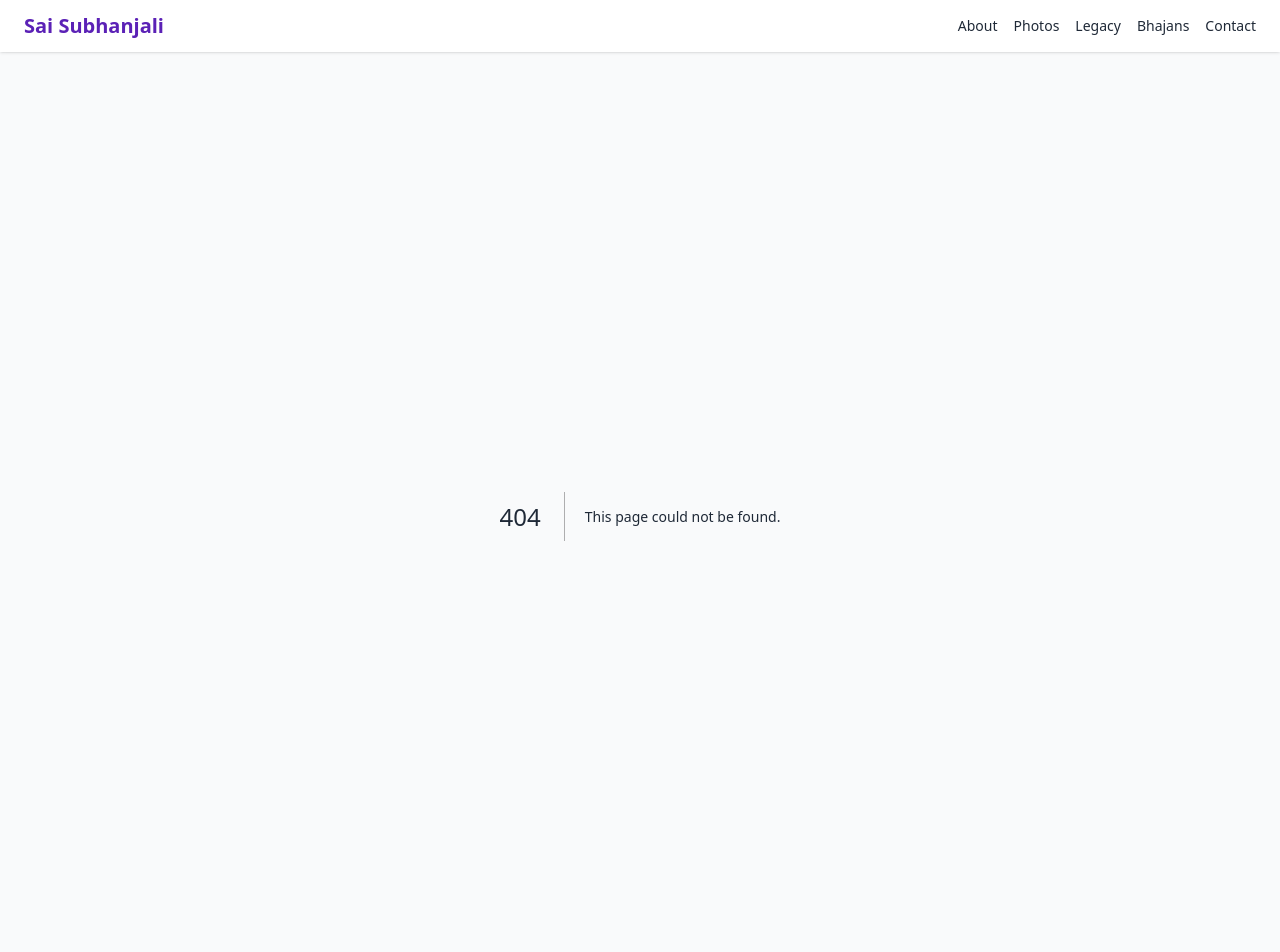
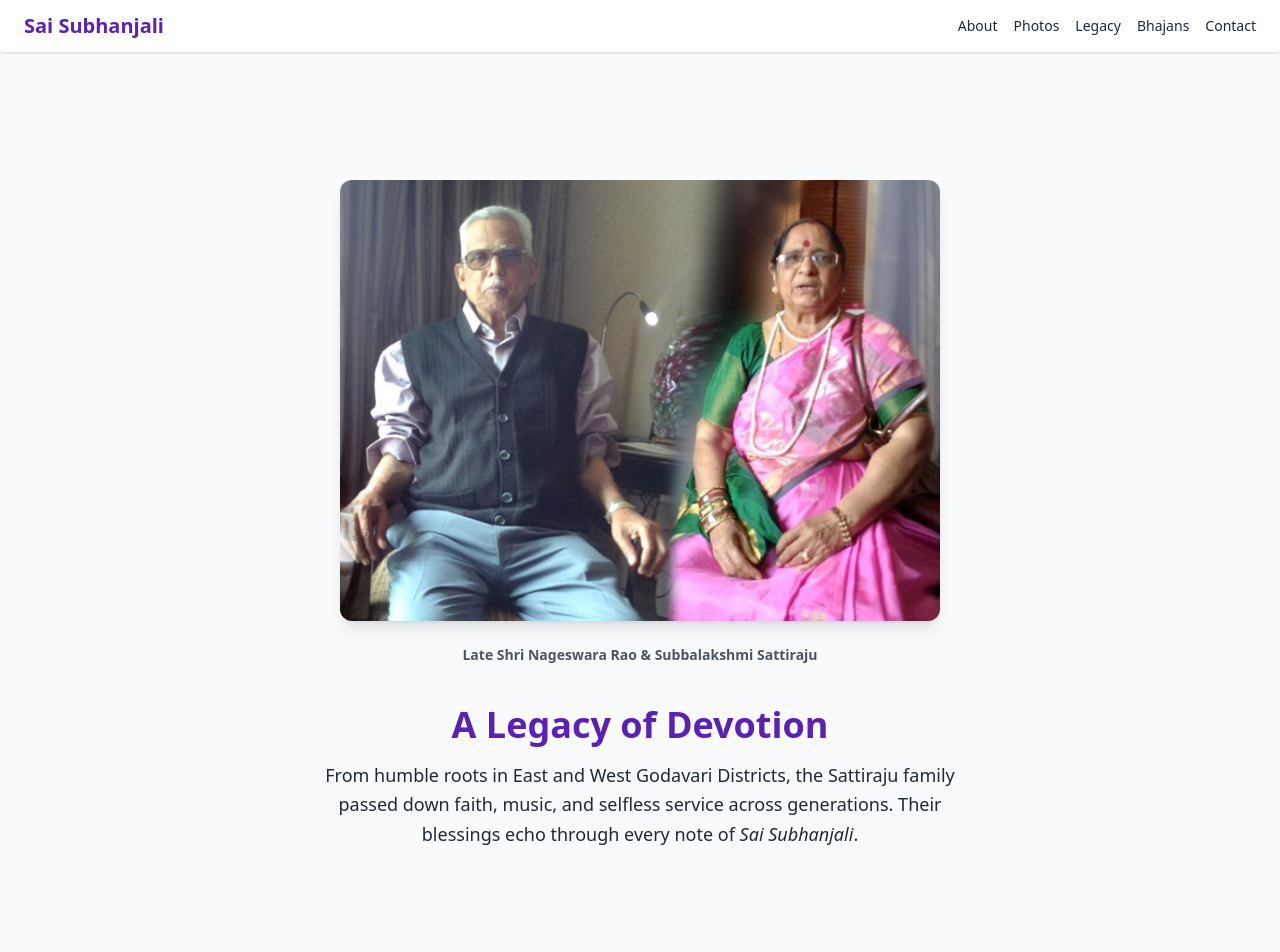
Before and after one commit to shekhar1971/saisubhanjali.com, a Next.js app: page /legacy in a window 1280 px wide. Before the commit this address had no page. Shown: the top 952 px of the page. Built offline with nearby package versions, Linux system fonts and the light colour scheme.

Commit message:
Create page.tsx

```diff
--- /dev/null
+++ b/app/legacy/page.tsx
@@ -0,0 +1,39 @@
+// app/legacy/page.tsx
+import Image from 'next/image';
+
+export const metadata = {
+  title: 'Legacy – Sai Subhanjali',
+  description:
+    'Honouring the devotional legacy of Late Shri Nageswara Rao & Subbalakshmi Sattiraju, whose faith and selfless service resonate through Sai Subhanjali.',
+};
+
+export default function LegacyPage() {
+  return (
+    <div className="mx-auto max-w-4xl px-6 py-12 lg:py-16 text-gray-800 text-center">
+      {/* ——— PORTRAIT ——— */}
+      <Image
+        src="/Shri_NageswaraRao_and_Smt_Subbalakshmi.jpg"
+        alt="Late Shri Nageswara Rao & Smt Subbalakshmi Sattiraju"
+        width={600}
+        height={420}
+        className="mx-auto mb-6 rounded-xl object-cover shadow-lg"
+        priority
+      />
+
+      <figcaption className="mb-10 text-sm text-gray-600">
+        <strong>Late Shri Nageswara Rao & Subbalakshmi Sattiraju</strong>
+      </figcaption>
+
+      {/* ——— LEGACY COPY ——— */}
+      <h1 className="mb-4 text-4xl font-extrabold text-brand-700">
+        A Legacy of Devotion
+      </h1>
+
+      <p className="mx-auto max-w-prose text-lg leading-relaxed">
+        From humble roots in East and West Godavari Districts, the
+        Sattiraju family passed down faith, music, and selfless service
+        across generations. Their blessings echo through every note of <em>Sai Subhanjali</em>.
+      </p>
+    </div>
+  );
+}
```
